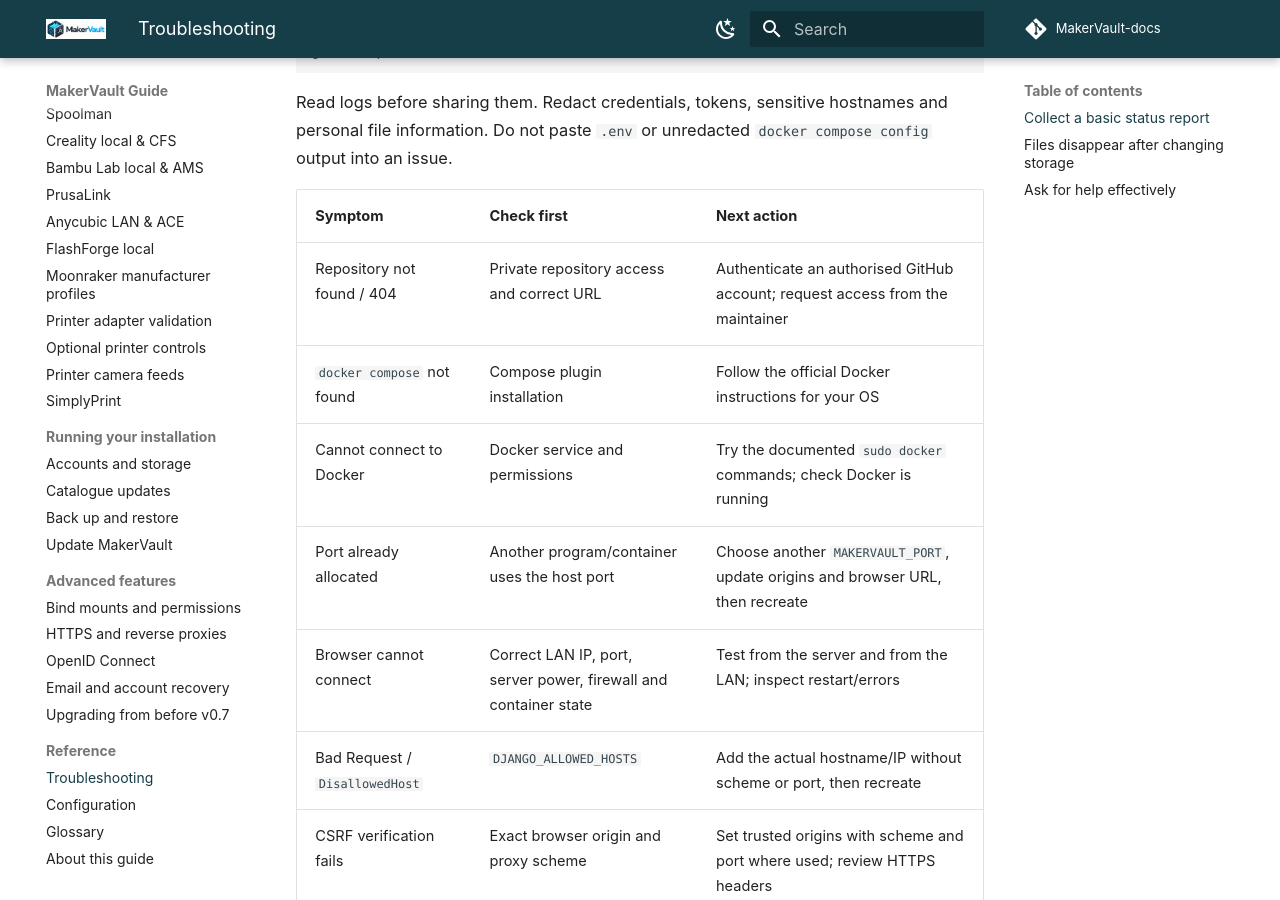
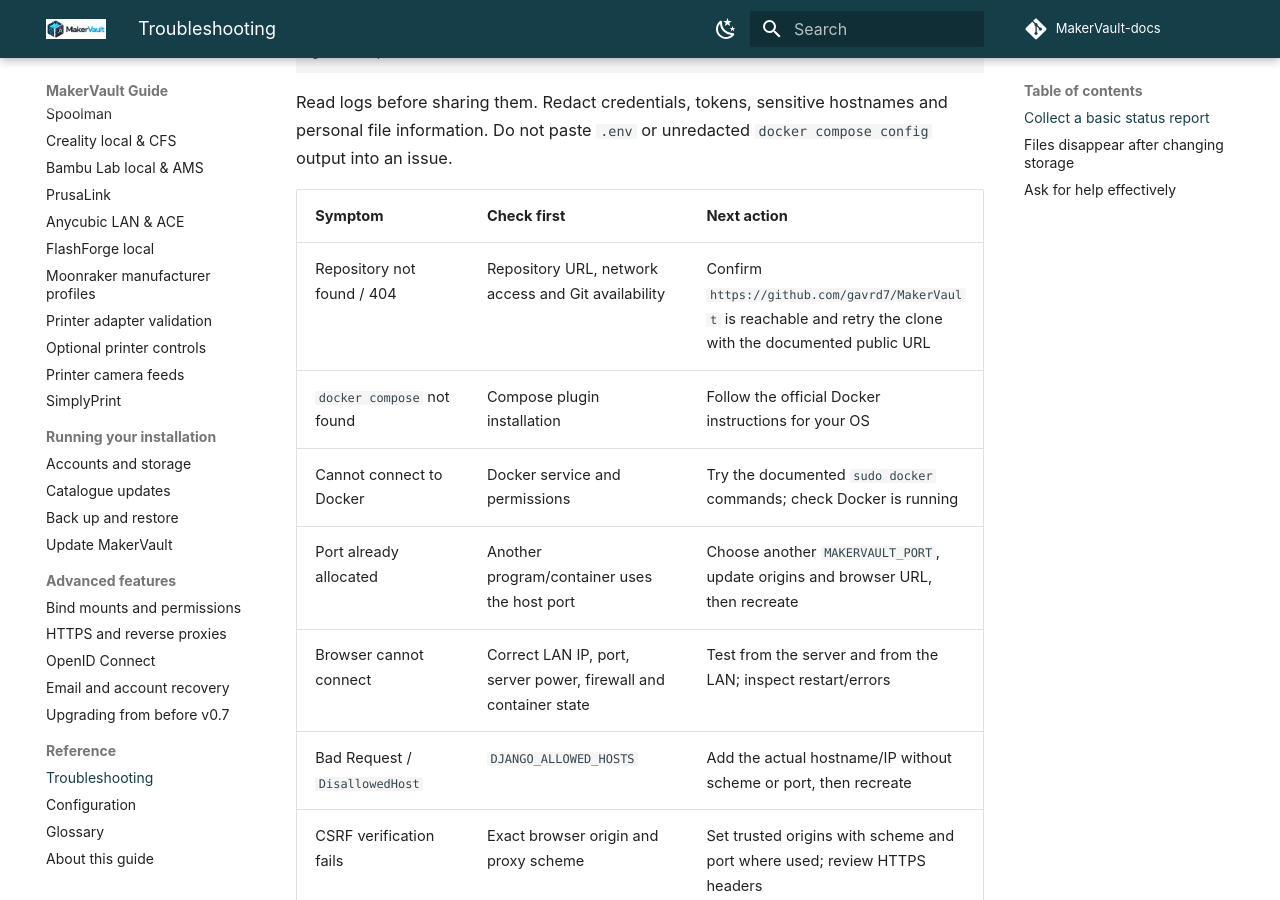
Before and after one commit to gavrd7/MakerVault-docs, an MkDocs documentation site: the page built from docs/guide/reference/troubleshooting.md, in a window 1280 px wide and 900 px high, scrolled down 440 px. Built offline with MkDocs 1.6.1 and Material for MkDocs 9.7.7, drawn with Linux system fonts in a browser that asks for light colours; comment, search, counter and statistics services are not loaded.

Commit message:
Update clone troubleshooting for public source

```diff
--- a/docs/guide/reference/troubleshooting.md
+++ b/docs/guide/reference/troubleshooting.md
@@ -18,7 +18,7 @@
 
 | Symptom | Check first | Next action |
 | --- | --- | --- |
-| Repository not found / 404 | Private repository access and correct URL | Authenticate an authorised GitHub account; request access from the maintainer |
+| Repository not found / 404 | Repository URL, network access and Git availability | Confirm `https://github.com/gavrd7/MakerVault` is reachable and retry the clone with the documented public URL |
 | `docker compose` not found | Compose plugin installation | Follow the official Docker instructions for your OS |
 | Cannot connect to Docker | Docker service and permissions | Try the documented `sudo docker` commands; check Docker is running |
 | Port already allocated | Another program/container uses the host port | Choose another `MAKERVAULT_PORT`, update origins and browser URL, then recreate |
```
